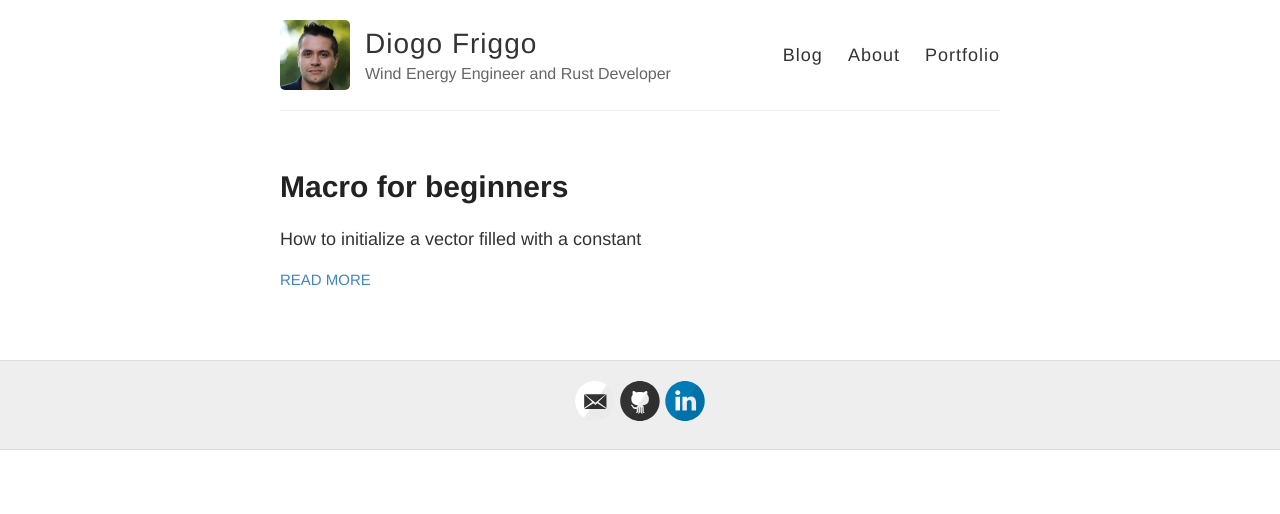
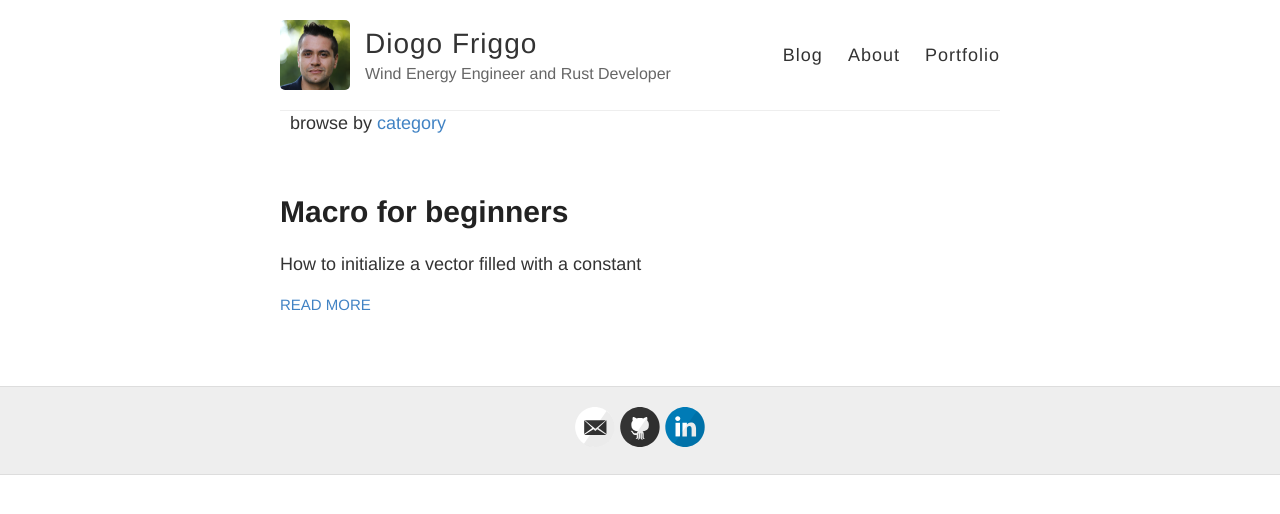
Before and after one commit to diogofriggo/diogofriggo.github.io, a Jekyll site: the page built from index.html, in a window 1280 px wide. Shown: the top 514 px of the page. Built offline with Jekyll 4.4.1, drawn with Linux system fonts in a browser that asks for light colours.

Commit message:
Update default.html

```diff
--- a/_layouts/default.html
+++ b/_layouts/default.html
@@ -32,6 +32,13 @@
             <a href="{{ site.baseurl }}/portfolio">Portfolio</a>
           </nav>
         </header>
+
+        <div class="container">
+          <div id="archives">
+            browse by <a title="The complete archive of {{ site.name }}'s Blog by category"
+                         href="{{ site.url }}{{ site.baseurl}}/categoryview">category</a>
+          </div>
+        </div>
       </div>
     </div>
 
```
